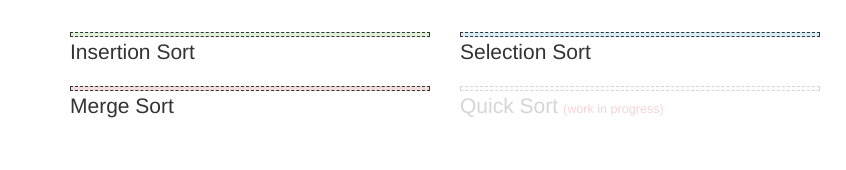
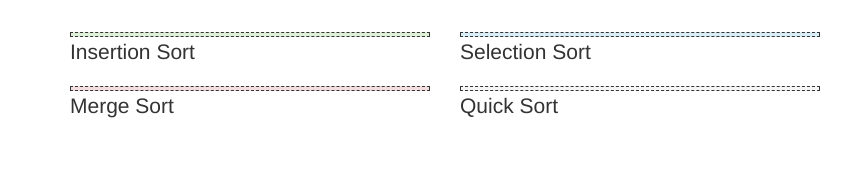
Before and after one commit to clarketm/SortAlgorithms, a website with bundled scripts: page index.html in a window 1280 px wide. Shown: the part 168-338 px from the top of the page, 0-846 px from the left. Built offline with nearby package versions, Linux system fonts and the light colour scheme.

Commit message:
enable quicksort

```diff
--- a/package.json
+++ b/package.json
@@ -6,8 +6,8 @@
   "scripts": {
     "test": "echo \"Error: no test specified\" && exit 1",
     "start": "./node_modules/lite-server/bin/lite-server",
-    "css": "./node_modules/less/bin/lessc style.less style.css",
-    "js": "./node_modules/.bin/babel sort.js visual.js -o script.js"
+    "css": "lessc style.less style.css",
+    "js": "babel sort.js visual.js -o script.js"
   },
   "keywords": [
     "sort",
--- a/style.less
+++ b/style.less
@@ -53,5 +53,5 @@
   .bg-variant(@well-bg);
   .display;
   .animate;
-  .broken;
+  //.broken;
 }
```
Also changed, not shown: style.css.
